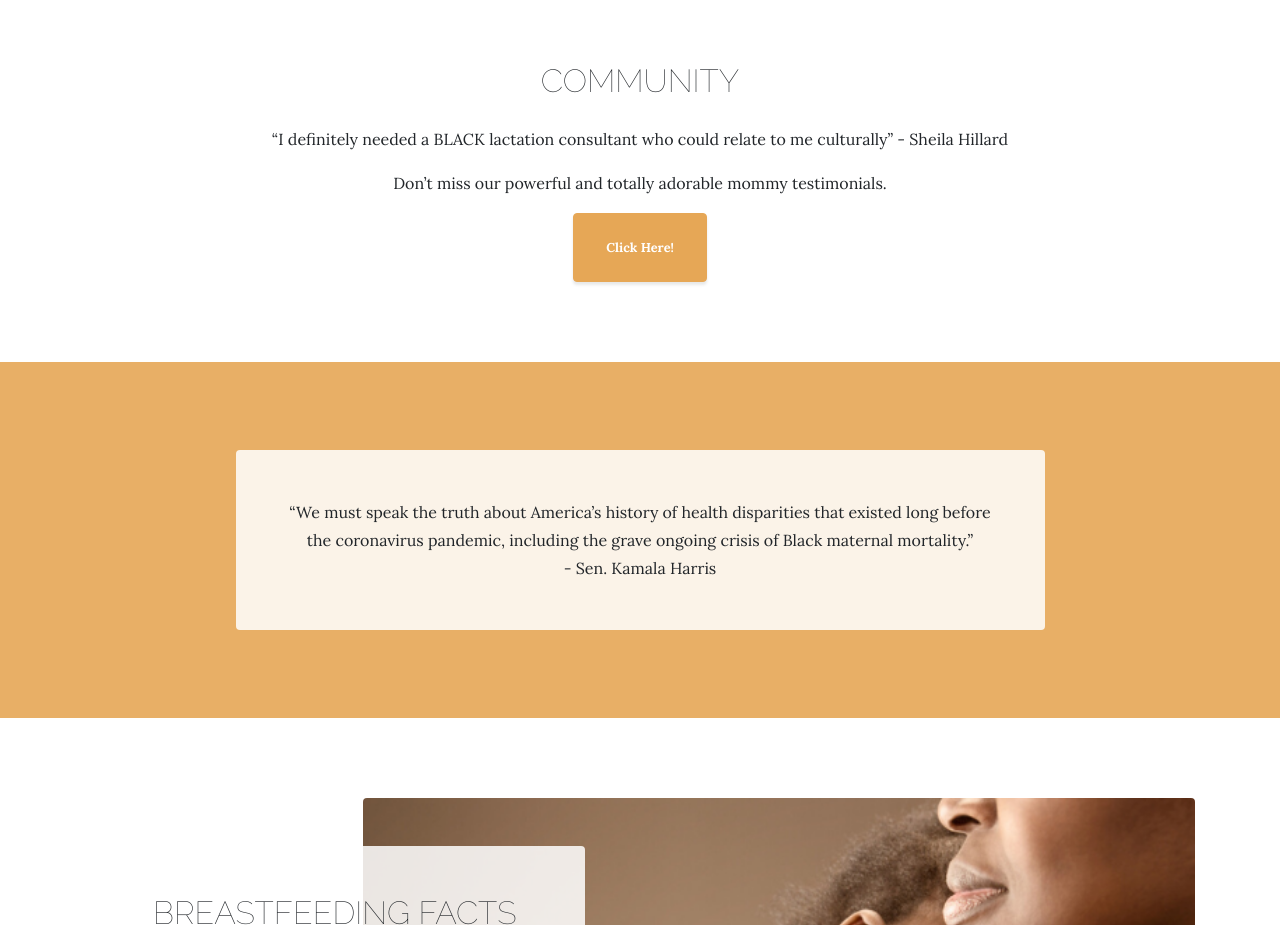
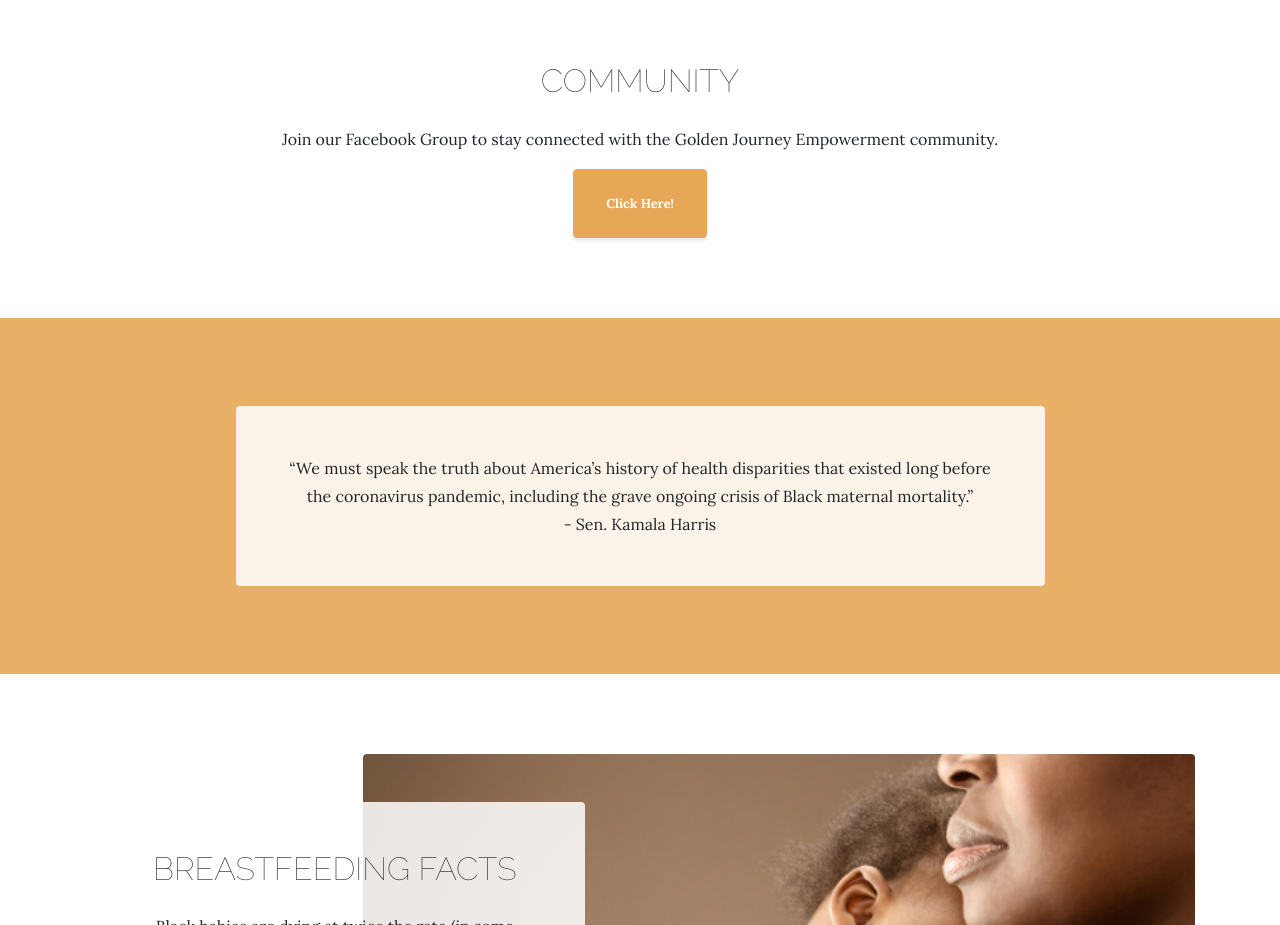
Before and after one commit to eeckey/Golden-Journey-Empowerment, a website: page index.html in a window 1280 px wide. Shown: the part 1240-2165 px from the top of the page. Drawn offline with Linux system fonts and the light colour scheme.

Commit message:
Update index.html

```diff
--- a/index.html
+++ b/index.html
@@ -77,8 +77,7 @@
           <h2 class="section-heading mb-4">
             <span class="section-heading-lower">Community</span>
           </h2>
-          <p class="mb-3">“I definitely needed a BLACK lactation consultant who could relate to me culturally” - Sheila Hillard</p>
-          <p class="mb-3">Don’t miss our powerful and totally adorable mommy testimonials.</p>
+          <p class="mb-3">Join our Facebook Group to stay connected with the Golden Journey Empowerment community.</p>
             <div class="intro-button mx-auto">
             <a class="btn btn-primary btn-xl" href="#">Click Here!</a>
             </div>
```
